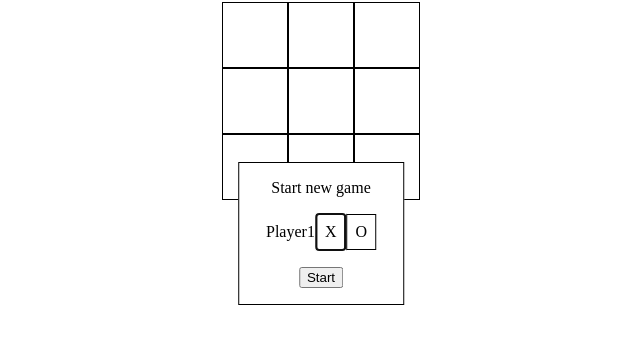
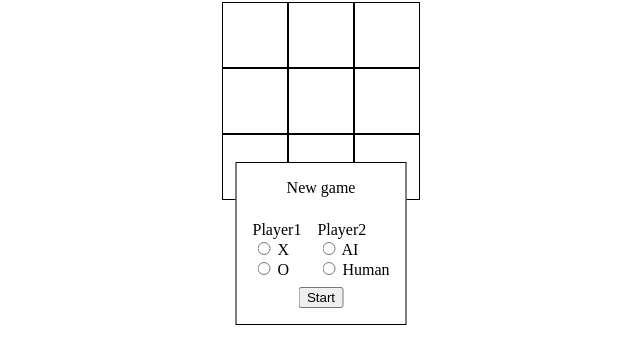
Before and after one commit to proffery/odin-tic-tac-toe, a plain HTML site: page index.html in a window 1280 px wide. Shown: the part 78-442 px from the top of the page, without its empty margins (319-959 px from the left). Drawn offline with Linux system fonts and the light colour scheme.

Commit message:
create player

```diff
--- a/script.js
+++ b/script.js
@@ -117,6 +117,7 @@ const game = (() => {
     }
 
     function winnerControl() {
+         if (playerArr[1].playerName !== 'AI') {
             if (gameBoard.isWinner()) {
                 return `${playerArr[0].playerName} is WIN!`;
             }
@@ -127,21 +128,75 @@ const game = (() => {
                 }
             }
         }
+        else {
+
+        }
+    }
 
     function fill(e) {
+        if (playerArr[1].playerName !== 'AI') {
             if (gameBoard.getBoard()[e.target.getAttribute('row')][e.target.getAttribute('column')] !== undefined) {
                 console.log('Fild not empty');
             }
             else {
                 gameBoard.setBoard(e.target.getAttribute('row'), e.target.getAttribute('column'), playerArr[0].playerSign);
-            console.log(`isEnd:${gameBoard.isEnd()}`);
-            console.log(`isWinner:${gameBoard.isWinner()}`);
                 renderBoard(gameBoard.getBoard());
                 nextPlayer();
             }
         }
 
+        else {
+            if (gameBoard.getBoard()[e.target.getAttribute('row')][e.target.getAttribute('column')] !== undefined) {
+                console.log('Fild not empty');
+            }
+            else {
+                gameBoard.setBoard(e.target.getAttribute('row'), e.target.getAttribute('column'), playerArr[0].playerSign);
+                renderBoard(gameBoard.getBoard());
+                aiMove();
+                renderBoard(gameBoard.getBoard());
+            }
+        }
+    }
 
+    function aiMove() {
+
+        for (let i = 0; i < gameBoard.getBoard().length; i++) {
+            for (let j = 0; j <gameBoard.getBoard()[i].length; j++) {
+                if (gameBoard.getBoard()[i][j] === undefined) {
+                    gameBoard.setBoard(i, j, playerArr[1].playerSign);
+                }
+            }
+        }
+        // if (gameBoard.getBoard()[1][1] === undefined) {
+        //     gameBoard.setBoard(1, 1, playerArr[1].playerSign);
+        // }
+        // else if (gameBoard.getBoard()[0][0] === undefined) {
+        //     gameBoard.setBoard(0, 0, playerArr[1].playerSign);
+        // }
+        // else if (gameBoard.getBoard()[0][2] === undefined) {
+        //     gameBoard.setBoard(0, 2, playerArr[1].playerSign);
+        // }
+        // else if (gameBoard.getBoard()[2][2] === undefined) {
+        //     gameBoard.setBoard(2, 2, playerArr[1].playerSign);
+        // }
+        // else if (gameBoard.getBoard()[2][0] === undefined) {
+        //     gameBoard.setBoard(2, 0, playerArr[1].playerSign);
+        // }
+        // else {
+        //     let i = Math.floor(Math.random() * 3);
+        //     let j = Math.floor(Math.random() * 3);
+        //     console.log(i);
+        //     console.log(j);
+        //     while (gameBoard.getBoard()[i][j] === undefined) {
+        //         i = Math.floor(Math.random() * 3);
+        //         j = Math.floor(Math.random() * 3);
+        //         console.log(i);
+        //         console.log(j);
+        //     }
+
+        //     gameBoard.setBoard(i, j, playerArr[1].playerSign);
+        // }
+    }
 
     function nextPlayer() {
         if (!gameBoard.isEnd() && !gameBoard.isWinner()) {
@@ -159,40 +214,64 @@ const game = (() => {
         let startWindow = document.createElement('div');
         startWindow.classList.add('start-window');
         gameBoardContainer.appendChild(startWindow);
+
         let msgContainer = document.createElement('div');
         msgContainer.classList.add('msg-container');
-        msgContainer.textContent = 'Start new game';
+        msgContainer.textContent = 'New game';
         startWindow.appendChild(msgContainer);
-        let playerMarkContainer = document.createElement('div');
-        playerMarkContainer.classList.add('player-mark-container');
-        playerMarkContainer.textContent = 'Player1'
-        startWindow.appendChild(playerMarkContainer);
-        let markOne = document.createElement('div');
-        markOne.classList.add('mark-one');
-        markOne.textContent = MARK_ONE;
-        markOne.setAttribute('tabindex', '0');
-        playerMarkContainer.appendChild(markOne);
-        let markTwo = document.createElement('div');
-        markTwo.classList.add('mark-two');
-        markTwo.textContent = MARK_TWO;
-        markTwo.setAttribute('tabindex', '1');
-        playerMarkContainer.appendChild(markTwo);
+
+        let playersContainer = document.createElement('div');
+        playersContainer.classList.add('all-players');
+        startWindow.appendChild(playersContainer);
+
+        let player1MarkContainer = document.createElement('div');
+        player1MarkContainer.classList.add('player1-mark-container');
+        playersContainer.appendChild(player1MarkContainer);
+        let player2MarkContainer = document.createElement('div');
+        player2MarkContainer.classList.add('player2-mark-container');
+        playersContainer.appendChild(player2MarkContainer);
+
+        player1MarkContainer.innerHTML = `
+        <div>Player1
+            <div>
+                <input type="radio" name="p1" id="p1markOne">
+                <label for="p1markOne">${MARK_ONE}</label>
+            </div>
+            <div>
+                <input type="radio" name="p1" id="p1markTwo">
+                <label for="p1markTwo">${MARK_TWO}</label>
+            </div>
+        </div>
+        `;
+
+        player2MarkContainer.innerHTML = `
+        <div>Player2
+            <div>
+                <input type="radio" name="p2" id="p2markOne">
+                <label for="p2markOne">AI</label>
+                </div>
+                <div>
+                <input type="radio" name="p2" id="p2markTwo">
+                <label for="p2markTwo">Human</label>
+            </div>
+        </div>
+        `;
+
         let startButton = document.createElement('button');
         startButton.classList.add('start-button');
         startButton.textContent = 'Start';
         startWindow.appendChild(startButton);
         let allSquares = document.querySelectorAll('.square');
         allSquares.forEach(square => square.removeEventListener('click', fill));
-        markOne.focus();
-        createPlayer();
-        markOne.addEventListener('click', createPlayer);
-        markTwo.addEventListener('click', createPlayer);
+        startButton.addEventListener('click', createPlayer);
         startButton.addEventListener('click', startOfGame);
     }
 
     function createPlayer() {
-        const element = document.querySelector('.mark-one')
-        if (element === document.activeElement) {
+        const player1 = document.getElementById('p1markOne');
+        const player2 = document.getElementById('p2markOne');
+        if (player2.getAttribute('checked') === '') {
+            if (player1.getAttribute('checked') === '') {
                 playerArr[0] = Player('Player1', true);
                 playerArr[1] = Player('Player2', !playerArr[0].playerSign);
             }
@@ -200,6 +279,20 @@ const game = (() => {
                 playerArr[0] = Player('Player1', false);
                 playerArr[1] = Player('Player2', !playerArr[0].playerSign);
             }
+        }
+
+        else if (player2.getAttribute('checked')) {
+            if (player1.getAttribute('checked') == '') {
+                playerArr[0] = Player('Player1', true);
+                playerArr[1] = Player('AI', !playerArr[0].playerSign);
+            }
+            else if (player2.getAttribute('checked')) {
+                playerArr[0] = Player('Player1', false);
+                playerArr[1] = Player('AI', !playerArr[0].playerSign);
+            }
+        }
+
+        console.log(playerArr);
     }
 
     function startOfGame() {
@@ -210,6 +303,7 @@ const game = (() => {
 
     function endOfGame() {
         gameBoard.cleanBoard();
+        playerArr.splice(0,playerArr.length);
         renderBoard(gameBoard.getBoard())
         let endWindow = document.querySelector('.end-window');
         gameBoardContainer.removeChild(endWindow);
--- a/style.css
+++ b/style.css
@@ -29,8 +29,8 @@ body {
     left: 50%;
     top: 30%;
     transform: translateX(-50%);
-    padding-left: 1rem;
-    padding-right: 1rem;
+    padding-left: .5rem;
+    padding-right: .5rem;
     padding-bottom: 1rem;
     border: 1px solid;
     background-color: white;
@@ -51,26 +51,19 @@ body {
     padding: 1rem;
 }
 
-.player-mark-container {
+.all-players {
     display: flex;
-    align-items: center;
-    justify-content: center;
-    margin-bottom: 1rem;
-
+    flex-direction: row;
+    justify-content: space-between;
 }
 
-.mark-one, .mark-two {
-    border: 1px solid;
-    padding: .5rem;
-    width: fit-content;
-}
+.player1-mark-container, .player2-mark-container {
+    display: flex;
+    flex-direction: column;
+    align-items: center;
+    justify-content: left;
+    margin: .5rem;
 
-.mark-one:focus {
-    border: 2px solid;
-}
-
-.mark-two:focus {
-    border: 2px solid;
 }
 
 .player-msg {
```
Lines whose indentation alone changed are shown as unchanged.
